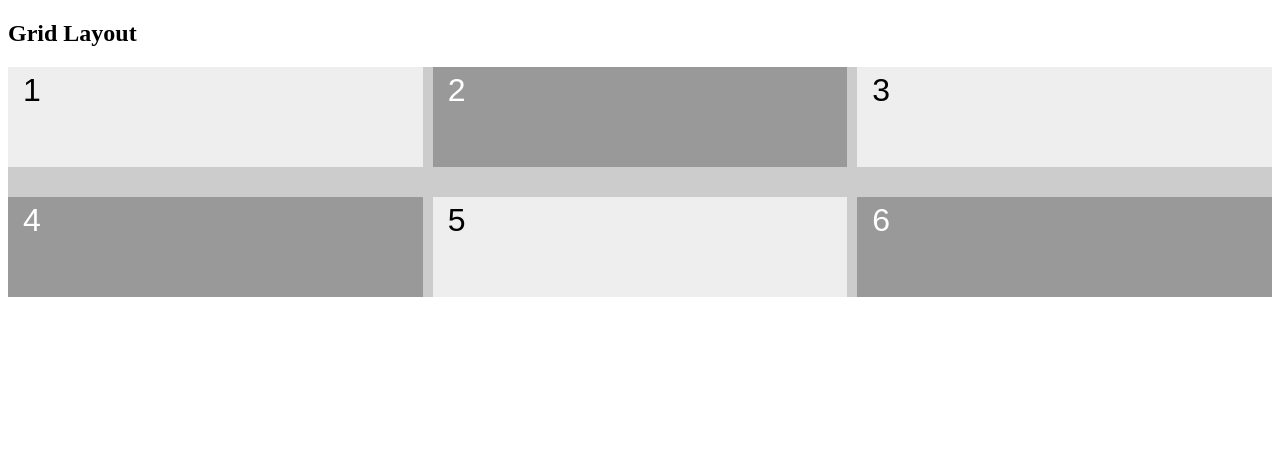
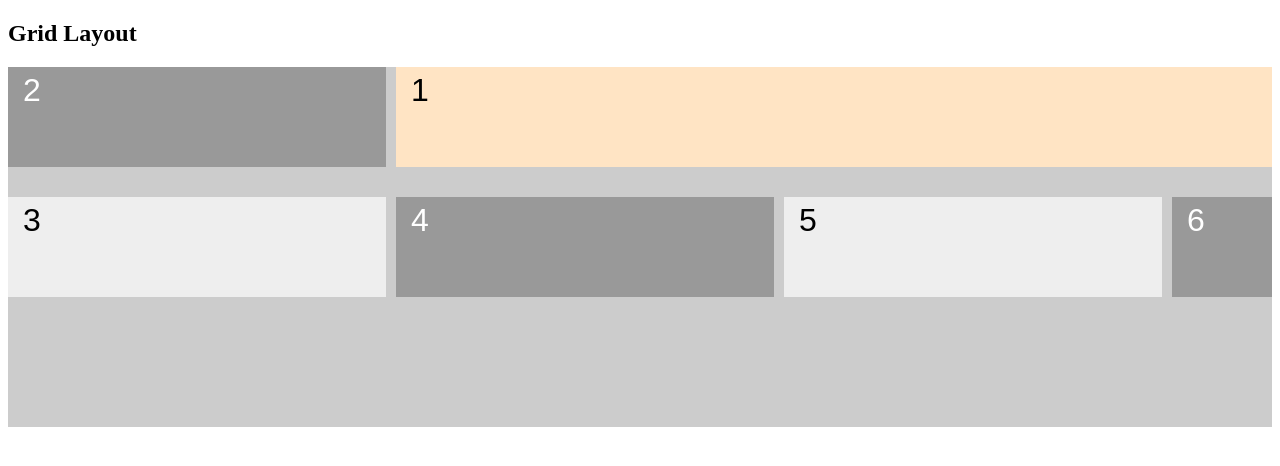
Before and after one commit to edward-mn/learn-web-development, a plain HTML site: page udemy/curso-web-design-html-css-e-javascript/44_grid.html in a window 1280 px wide. Drawn offline with Linux system fonts and the light colour scheme.

Commit message:
Updating my progress in the course
Class number: 138 Position gridItens 1/2 - Done

```diff
--- a/udemy/curso-web-design-html-css-e-javascript/44_grid.html
+++ b/udemy/curso-web-design-html-css-e-javascript/44_grid.html
@@ -37,11 +37,23 @@
             display: grid;
             /* grid-template-columns: 100px 100px 100px; Passando 3 valores pois queremos 3 colunas*/
             /* Fr - Fração = No caso ele está ira fracionar  o espaço das 3 colunas para ficarem uniformes */
-            grid-template-columns: repeat(3, 1fr); /* Otimizando a criação do template, as 3 colunas irá possuir 100px*/
-            grid-template-rows: 100px 100px; /* Definindo o tamanho das linhas (2 linhas)*/
+            grid-template-columns: repeat(3, 1fr) 100px; /* Otimizando a criação do template, as 3 colunas irá possuir 100px*/
+            grid-template-rows: 100px 100px 100px; /* Definindo o tamanho das linhas (2 linhas)*/
             /* grid-row-gap: 30px; Espaço entre as linhas */
             /* grid-column-gap: 10px; Espaço entre as colunas */
             grid-gap: 30px 10px; /* Otimizando - grid-gap: row column */
+          }
+
+          .gridItem:nth-child(1){
+            background-color: bisque;
+            /* Alterando a posição do item da grid */
+            /* grid-row-start: 1;
+            grid-row-end: 2; */
+            grid-row: 1 / 2; /* Otimizando a alteração da posíção das linhas */
+            /* grid-column-start: 1;
+            grid-column-end: 4; */
+            grid-column: 2 / -1; /* Sempre o -1 será o inicio da linha - Otimizando a alteração da posíção das colunas*/
+
           }
         </style>
     </head>
```
